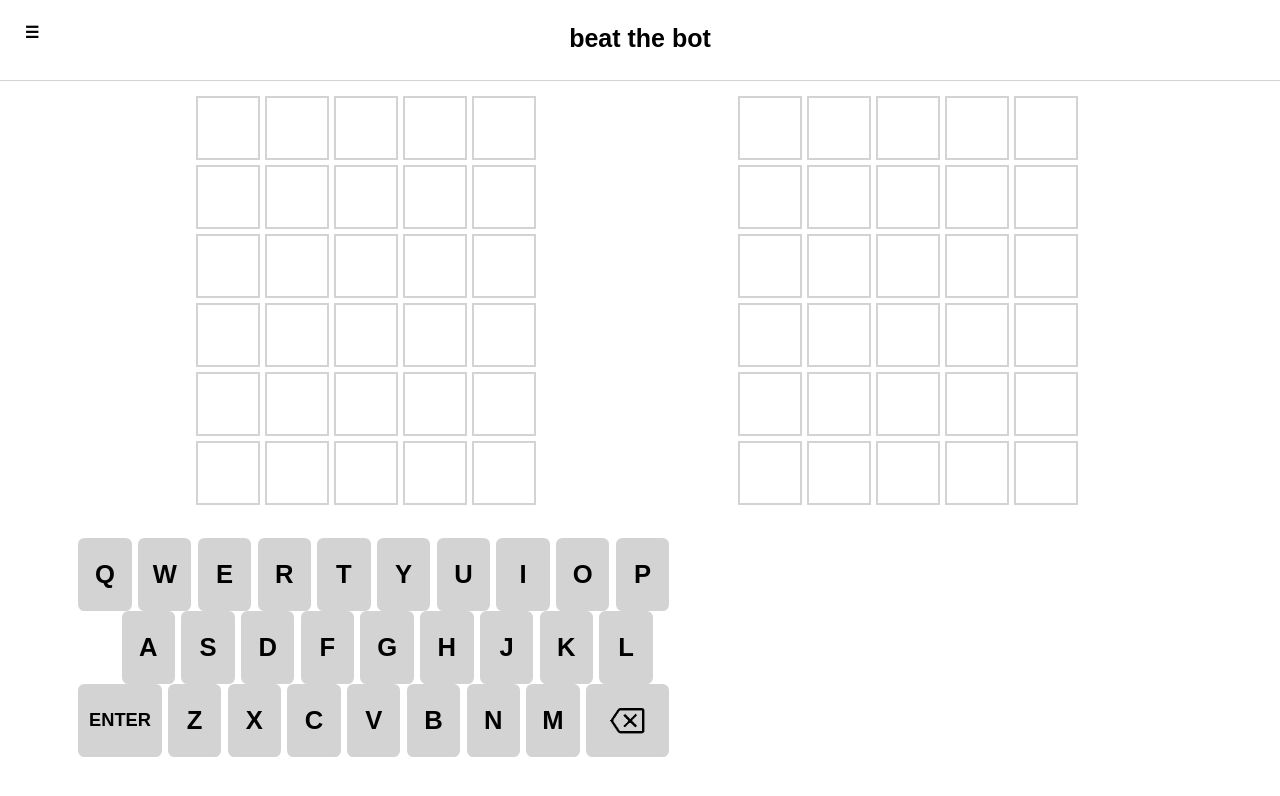
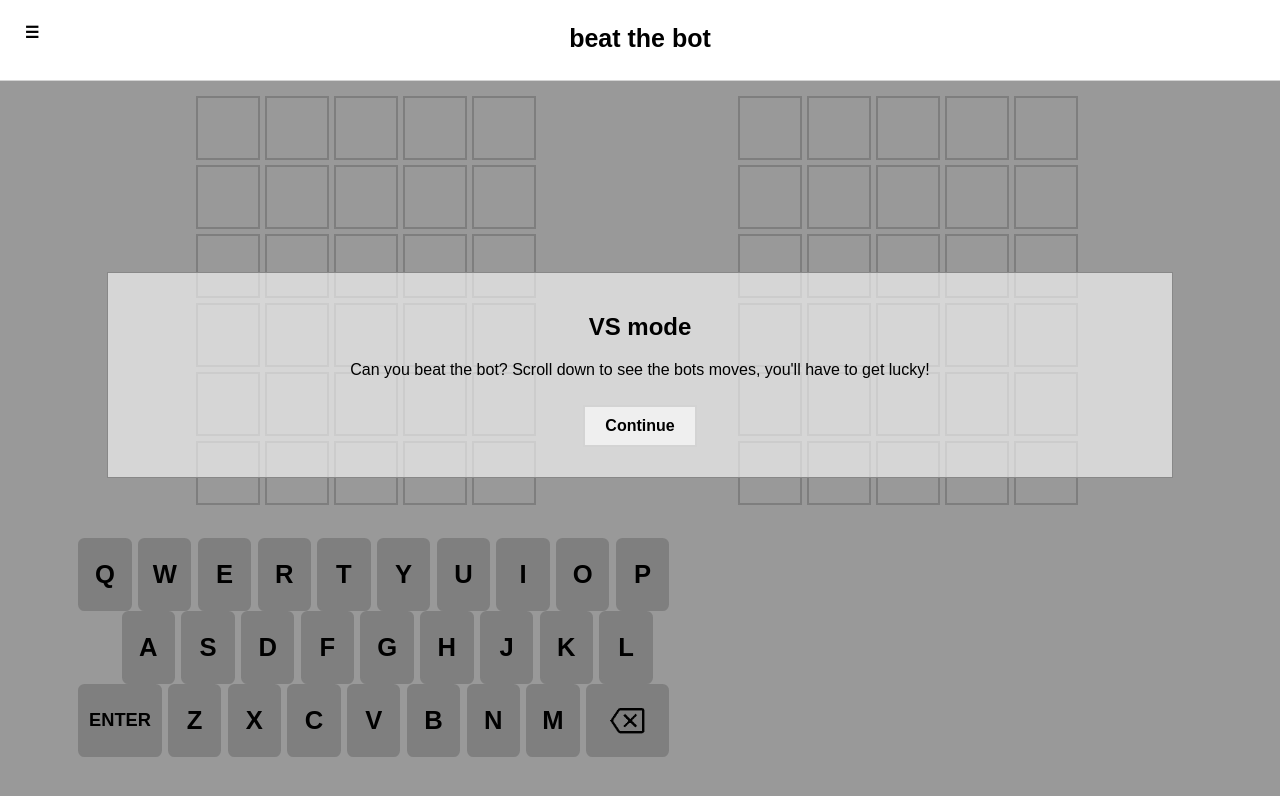
Before and after one commit to FinHutch/JSwordlebot, a plain HTML site: page game2.html in a window 1280 px wide. Drawn offline with Linux system fonts and the light colour scheme.

Commit message:
small visual improvements

```diff
--- a/css/styles.css
+++ b/css/styles.css
@@ -169,7 +169,7 @@ button {
     position: fixed;
     z-index: 1;
     left: 0;
-    top: 0;
+    top: 10vh;
     width: 100%;
     height: 100%;
     overflow: auto;
--- a/css/styles1.css
+++ b/css/styles1.css
@@ -106,7 +106,7 @@ button {
     position: fixed;
     z-index: 1;
     left: 0;
-    top: 0;
+    top: 10vh;
     width: 100%;
     height: 100%;
     overflow: auto;
--- a/game2.html
+++ b/game2.html
@@ -10,7 +10,7 @@
     <div class="top-bar">
         <button class="menu-button" onclick="toggleDropdown()">☰</button>
         <div id="dropdown" class="dropdown-content">
-            <a href="game1.html">Worlde solver</a>
+            <a href="game1.html">Wordle solver</a>
             <a href="game2.html">beat the bot</a>
             <a href="game3.html">Regular wordle</a>
         </div>
--- a/js/scriptvs.js
+++ b/js/scriptvs.js
@@ -15,6 +15,7 @@ document.addEventListener('DOMContentLoaded', async () => {
     const modalMessage = document.getElementById('modalMessage');
     const tryAgainBtn = document.getElementById('tryAgainBtn');
     const continueBtn = document.getElementById('continueBtn');
+    showGameModal('VS mode', false,'Can you beat the bot? Scroll down to see the bots moves, you\'ll have to get lucky!',true);
     const debug = true;
     let keyColours = Array(26).fill(-1);
     const ROWS = 6;
@@ -317,7 +318,7 @@ document.addEventListener('DOMContentLoaded', async () => {
     }
 
      // Function to show the modal
-     function showGameModal(state, disableContinue = false,state2 = '') {
+     function showGameModal(state, disableContinue = false,state2 = '',disableTryAgain = false) {
         // Update modal title and message based on the state
         switch(state) {
             case 'fail':
@@ -343,6 +344,18 @@ document.addEventListener('DOMContentLoaded', async () => {
         }
 
         // Remove or show the "Continue" button based on disableContinue
+        if (disableTryAgain) {
+            if (tryAgainBtn.parentElement) {
+                tryAgainBtn.parentElement.removeChild(tryAgainBtn); // Remove the button from the DOM
+            }
+        } else {
+            // If continue button is removed and should be added back
+            if (!document.getElementById('tryAgainBtn')) {
+                // Assuming you want to re-add the button, adjust as needed
+                gameModal.appendChild(tryAgainBtn);
+            }
+            continueBtn.style.display = 'inline-block'; // Make sure it is visible
+        }
         if (disableContinue) {
             if (continueBtn.parentElement) {
                 continueBtn.parentElement.removeChild(continueBtn); // Remove the button from the DOM
```
Also changed, not shown: game1.html (+1 -1 lines), game3.html (+2 -2 lines).
